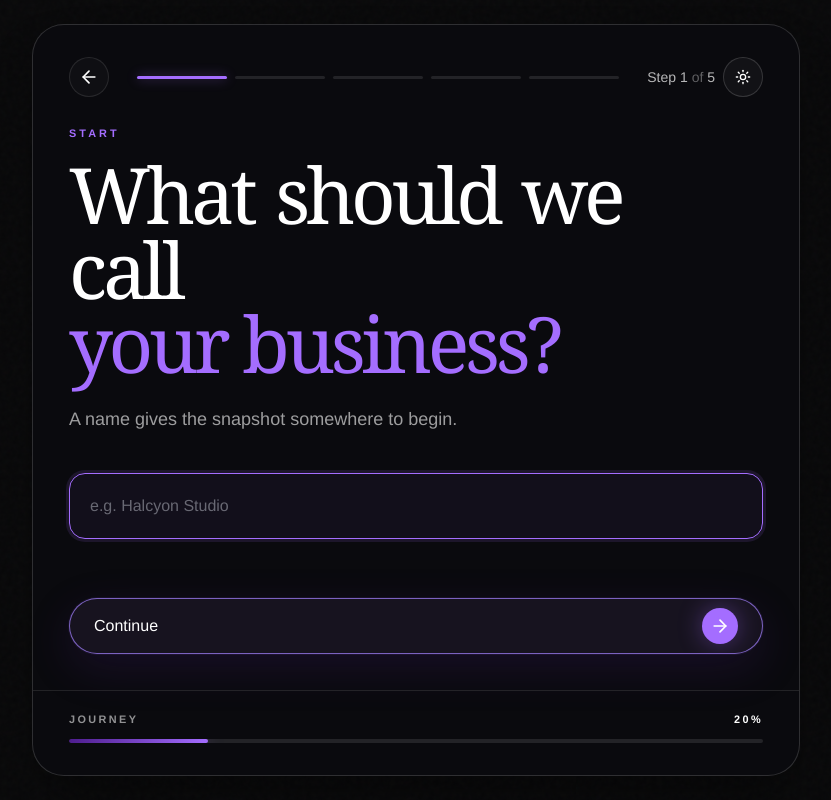
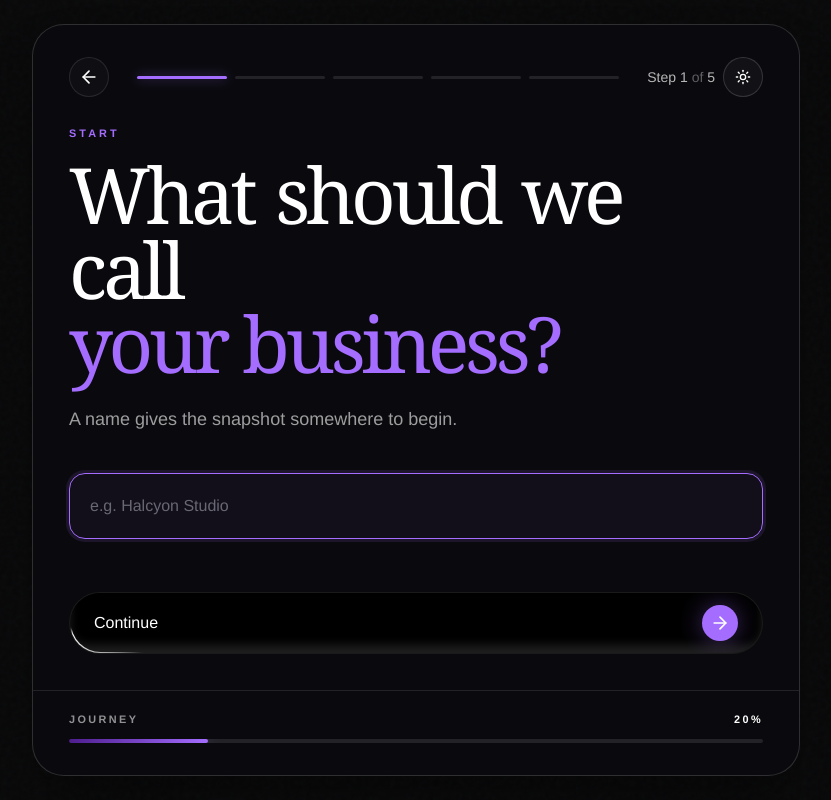
Before and after one commit to munna-68/ludavia_porotype, a Next.js app: page /form in a window 1280 px wide. Shown: the whole page, without its empty margins (224-1055 px from the left). Built offline with nearby package versions, Linux system fonts and the light colour scheme.

Commit message:
feat: implement Shimmer Button component, update globe marker color, and refactor splash screen and app header

```diff
--- a/src/app/globals.css
+++ b/src/app/globals.css
@@ -110,11 +110,17 @@ select {
 }
 
 .splash-frame {
+  min-height: calc(100dvh - (var(--splash-gutter) * 2));
+  max-width: 72rem;
+  background-color: #0a0a0d;
   box-shadow: inset 0 0 0 1px rgba(255, 255, 255, 0.025), 0 24px 100px rgba(0, 0, 0, 0.35);
 }
 
 .splash-page {
+  --splash-gutter: clamp(0rem, 5vw, 3rem);
   min-height: 100dvh;
+  padding: var(--splash-gutter);
+  background-color: #080809;
 }
 
 .splash-frame::before {
@@ -134,11 +140,11 @@ select {
 }
 
 .splash-content {
-  padding-top: clamp(8rem, 16vh, 18rem);
+  padding-top: clamp(8rem, 15vh, 18rem);
 }
 
 .splash-heading {
-  font-size: clamp(3.5rem, 8.8vw, 6.25rem);
+  font-size: clamp(3.5rem, 9vw, 6.25rem);
   line-height: 0.84;
   letter-spacing: -0.085em;
   text-wrap: balance;
@@ -146,10 +152,10 @@ select {
 
 .splash-heading__accent {
   margin-top: 0.08em;
-  background: linear-gradient(125deg, #ffac4b 0%, var(--orange) 48%, #c95b13 100%);
+  background: linear-gradient(125deg, var(--violet-bright) 0%, var(--violet) 100%);
   background-clip: text;
   color: transparent;
-  text-shadow: 0 0 34px rgba(240, 130, 38, 0.12);
+  text-shadow: 0 0 34px rgba(164, 109, 255, 0.18);
 }
 
 .splash-subtitle {
@@ -161,24 +167,44 @@ select {
 }
 
 .splash-globe {
-  top: clamp(18rem, 28vh, 35rem);
+  top: clamp(18rem, 31vh, 40rem);
   right: auto;
   bottom: auto;
-  width: 122%;
-  max-width: 75rem;
+  width: 112%;
+  max-width: 66rem;
   aspect-ratio: 1;
+  height: auto;
+  margin: 0;
   filter: drop-shadow(0 0 2.5rem rgba(255, 255, 255, 0.06));
 }
 
 .splash-cta-wrap {
-  bottom: clamp(4rem, 20vh, 23rem);
+  bottom: clamp(5rem, 26vh, 26rem);
 }
 
 .splash-cta {
-  min-height: clamp(4rem, 6vw, 5.75rem);
+  min-height: 6rem;
   border-radius: 999px;
-  font-size: clamp(1.1rem, 2vw, 1.7rem);
+  font-size: clamp(1.1rem, 3vw, 1.7rem);
+  font-weight: 600;
   letter-spacing: -0.035em;
+}
+
+.splash-cta__content {
+  display: flex;
+  width: 100%;
+  align-items: center;
+  justify-content: space-between;
+  gap: 2rem;
+  padding-inline: clamp(1rem, 7vw, 6rem);
+}
+
+.splash-cta__arrow {
+  transition: transform 300ms ease;
+}
+
+.splash-cta:hover .splash-cta__arrow {
+  transform: translateX(0.35rem);
 }
 
 .app-header {
@@ -396,6 +422,34 @@ html.light .menu-popover {
   box-shadow: 0 20px 50px rgba(20, 18, 24, 0.14);
 }
 
+html.light .splash-page {
+  background-color: #080809 !important;
+  color: #f3f1ed !important;
+}
+
+html.light .splash-page .splash-frame {
+  background-color: #0a0a0d !important;
+  border-color: rgba(255, 255, 255, 0.15) !important;
+}
+
+html.light .splash-page [class~='text-white'],
+html.light .splash-page [class*='text-white/'] {
+  color: #ffffff !important;
+}
+
+html.light .splash-page [class*='border-white/'] {
+  border-color: rgba(255, 255, 255, 0.15) !important;
+}
+
+html.light .splash-page [class*='bg-white/'] {
+  background-color: rgba(255, 255, 255, 0.025) !important;
+}
+
+html.light .splash-page .menu-popover {
+  background: rgba(19, 19, 24, 0.95);
+  box-shadow: 0 20px 50px rgba(0, 0, 0, 0.5);
+}
+
 @keyframes meteor-fall {
   0% {
     opacity: 0;
@@ -435,7 +489,42 @@ html.light .menu-popover {
   }
 }
 
+@keyframes shimmer-slide {
+  to {
+    transform: translate(calc(100cqw - 100%), 0);
+  }
+}
+
+@keyframes spin-around {
+  0% {
+    transform: translateZ(0) rotate(0);
+  }
+  15%,
+  35% {
+    transform: translateZ(0) rotate(90deg);
+  }
+  65%,
+  85% {
+    transform: translateZ(0) rotate(270deg);
+  }
+  100% {
+    transform: translateZ(0) rotate(360deg);
+  }
+}
+
+.animate-shimmer-slide {
+  animation: shimmer-slide var(--speed) ease-in-out infinite alternate;
+}
+
+.animate-spin-around {
+  animation: spin-around calc(var(--speed) * 2) infinite linear;
+}
+
 @media (max-width: 640px) {
+  .splash-page {
+    --splash-gutter: 0rem;
+  }
+
   .dot-layer {
     background-size: 18px 18px;
   }
@@ -445,12 +534,28 @@ html.light .menu-popover {
   }
 
   .splash-globe {
-    top: 18rem;
-    width: 132%;
+    top: 21rem;
+    width: 110%;
   }
 
   .splash-cta-wrap {
-    bottom: 4.5rem;
+    bottom: 5.5rem;
+  }
+
+  .splash-frame {
+    min-height: 100dvh;
+    border-radius: 0;
+    border-right: 0;
+    border-left: 0;
+  }
+
+  .splash-cta {
+    min-height: 4rem;
+    font-size: 1rem;
+  }
+
+  .splash-cta__content {
+    padding-inline: 0.75rem;
   }
 }
 
--- a/src/components/chrome/app-header.tsx
+++ b/src/components/chrome/app-header.tsx
@@ -2,7 +2,7 @@
 
 import { useState } from 'react';
 import Link from 'next/link';
-import { Grid3X3, RotateCcw, X } from 'lucide-react';
+import { Ellipsis, RotateCcw, X } from 'lucide-react';
 import { BrandLogo } from '@/components/chrome/brand-logo';
 import { ThemeToggle } from '@/components/chrome/theme-toggle';
 
@@ -28,7 +28,7 @@ export function AppHeader({ minimal = false }: AppHeaderProps) {
             onClick={() => setOpen((current) => !current)}
           >
             <span className="hidden sm:inline">Menu</span>
-            {open ? <X className="h-5 w-5" aria-hidden="true" /> : <Grid3X3 className="h-5 w-5" aria-hidden="true" />}
+            {open ? <X className="h-5 w-5" aria-hidden="true" /> : <Ellipsis className="h-6 w-6" aria-hidden="true" />}
           </button>
           {open ? (
             <nav id="ludavia-menu" className="menu-popover absolute right-0 top-[calc(100%+0.75rem)] z-30 w-52 rounded-2xl border border-white/15 bg-[#131318]/95 p-2 shadow-2xl shadow-black/50 backdrop-blur-xl" aria-label="Menu">
--- a/src/components/form/business-needs-form.tsx
+++ b/src/components/form/business-needs-form.tsx
@@ -22,7 +22,7 @@ import {
   Square,
   TrendingUp,
 } from 'lucide-react';
-import { ShimmerButton } from '@/components/magicui/shimmer-button';
+import { ShimmerButton } from '@/components/ui/shimmer-button';
 import { TextAnimate } from '@/components/magicui/text-animate';
 import { ThemeToggle } from '@/components/chrome/theme-toggle';
 import { normalizeBusinessNeeds } from '@/lib/business-needs-schema';
--- a/src/components/magicui/shimmer-button.tsx
+++ /dev/null
@@ -1,44 +0,0 @@
-'use client';
-
-import Link from 'next/link';
-import type { ButtonHTMLAttributes, ReactNode } from 'react';
-import { cn } from '@/lib/utils';
-
-type ShimmerButtonProps = {
-  children: ReactNode;
-  className?: string;
-  href?: string;
-  onClick?: () => void;
-  disabled?: boolean;
-  type?: ButtonHTMLAttributes<HTMLButtonElement>['type'];
-};
-
-const baseClassName =
-  'group relative inline-flex min-h-14 items-center justify-center overflow-hidden rounded-full border border-violet-400/70 bg-[#17131f] px-6 text-left font-sans text-base font-semibold text-white shadow-[0_0_0_1px_rgba(157,104,255,0.08),0_14px_45px_rgba(82,35,139,0.2)] transition duration-300 hover:border-violet-300 hover:bg-[#211932] hover:shadow-[0_0_0_1px_rgba(157,104,255,0.2),0_16px_55px_rgba(82,35,139,0.34)] focus-visible:outline-none focus-visible:ring-2 focus-visible:ring-violet-300 focus-visible:ring-offset-2 focus-visible:ring-offset-[#080809] active:scale-[0.985] disabled:pointer-events-none disabled:opacity-60';
-
-function ButtonContent({ children }: { children: ReactNode }) {
-  return (
-    <>
-      <span className="pointer-events-none absolute inset-0 -translate-x-full skew-x-[-18deg] bg-gradient-to-r from-transparent via-white/15 to-transparent transition-transform duration-700 group-hover:translate-x-full" />
-      <span className="relative z-10 flex w-full items-center justify-between gap-5">{children}</span>
-    </>
-  );
-}
-
-export function ShimmerButton({ children, className, href, onClick, disabled, type = 'button' }: ShimmerButtonProps) {
-  const classes = cn(baseClassName, className);
-
-  if (href) {
-    return (
-      <Link href={href} className={classes}>
-        <ButtonContent>{children}</ButtonContent>
-      </Link>
-    );
-  }
-
-  return (
-    <button type={type} className={classes} onClick={onClick} disabled={disabled}>
-      <ButtonContent>{children}</ButtonContent>
-    </button>
-  );
-}
--- a/src/components/results/results-shell.tsx
+++ b/src/components/results/results-shell.tsx
@@ -15,7 +15,7 @@ import {
   UserRound,
 } from 'lucide-react';
 import { Meteors } from '@/components/magicui/meteors';
-import { ShimmerButton } from '@/components/magicui/shimmer-button';
+import { ShimmerButton } from '@/components/ui/shimmer-button';
 import { BrandLogo } from '@/components/chrome/brand-logo';
 import { ThemeToggle } from '@/components/chrome/theme-toggle';
 import { sampleConnection } from '@/data/sample-connection';
--- a/src/components/ui/globe.tsx
+++ b/src/components/ui/globe.tsx
@@ -19,7 +19,7 @@ const GLOBE_CONFIG: COBEOptions = {
   mapSamples: 16000,
   mapBrightness: 1.2,
   baseColor: [1, 1, 1],
-  markerColor: [251 / 255, 100 / 255, 21 / 255],
+  markerColor: [164 / 255, 109 / 255, 255 / 255],
   glowColor: [1, 1, 1],
   markers: [
     { location: [14.5995, 120.9842], size: 0.03 },
--- /dev/null
+++ b/src/components/ui/shimmer-button.tsx
@@ -0,0 +1,61 @@
+import React, { type ComponentPropsWithoutRef, type CSSProperties } from 'react';
+import { cn } from '@/lib/utils';
+
+export interface ShimmerButtonProps extends ComponentPropsWithoutRef<'button'> {
+  shimmerColor?: string;
+  shimmerSize?: string;
+  borderRadius?: string;
+  shimmerDuration?: string;
+  background?: string;
+  className?: string;
+  children?: React.ReactNode;
+}
+
+export const ShimmerButton = React.forwardRef<HTMLButtonElement, ShimmerButtonProps>(
+  (
+    {
+      shimmerColor = '#ffffff',
+      shimmerSize = '0.05em',
+      shimmerDuration = '3s',
+      borderRadius = '100px',
+      background = 'rgba(0, 0, 0, 1)',
+      className,
+      children,
+      ...props
+    },
+    ref,
+  ) => {
+    return (
+      <button
+        style={
+          {
+            '--spread': '90deg',
+            '--shimmer-color': shimmerColor,
+            '--radius': borderRadius,
+            '--speed': shimmerDuration,
+            '--cut': shimmerSize,
+            '--bg': background,
+          } as CSSProperties
+        }
+        className={cn(
+          'group relative z-0 flex cursor-pointer items-center justify-center overflow-hidden [border-radius:var(--radius)] border border-white/10 px-6 py-3 whitespace-nowrap text-white [background:var(--bg)]',
+          'transform-gpu transition-transform duration-300 ease-in-out active:translate-y-px',
+          className,
+        )}
+        ref={ref}
+        {...props}
+      >
+        <span className="absolute -z-30 inset-0 overflow-visible blur-[2px] @container-[size]">
+          <span className="absolute inset-0 aspect-[1] h-[100cqh] rounded-none [mask:none] animate-shimmer-slide">
+            <span className="absolute -inset-full w-auto [translate:0_0] rotate-0 animate-spin-around [background:conic-gradient(from_calc(270deg-(var(--spread)*0.5)),transparent_0,var(--shimmer-color)_var(--spread),transparent_var(--spread))]" />
+          </span>
+        </span>
+        {children}
+        <span className="absolute inset-0 size-full rounded-2xl px-4 py-1.5 text-sm font-medium shadow-[inset_0_-8px_10px_#ffffff1f] transition-all duration-300 ease-in-out transform-gpu group-hover:shadow-[inset_0_-6px_10px_#ffffff3f] group-active:shadow-[inset_0_-10px_10px_#ffffff3f]" />
+        <span className="absolute -z-20 inset-(--cut) [border-radius:var(--radius)] [background:var(--bg)]" />
+      </button>
+    );
+  },
+);
+
+ShimmerButton.displayName = 'ShimmerButton';
```
Also changed, not shown: src/components/splash/splash-screen.tsx (+21 -7 lines), 1 other file (tests, documents, lock files or other folders).
